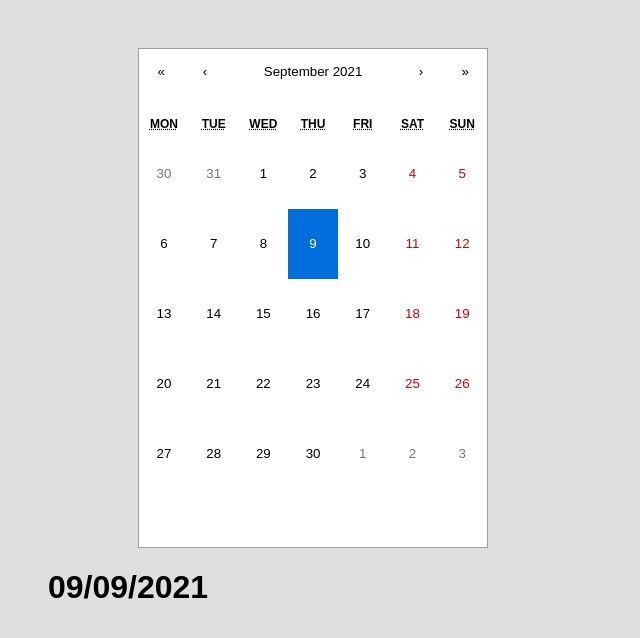
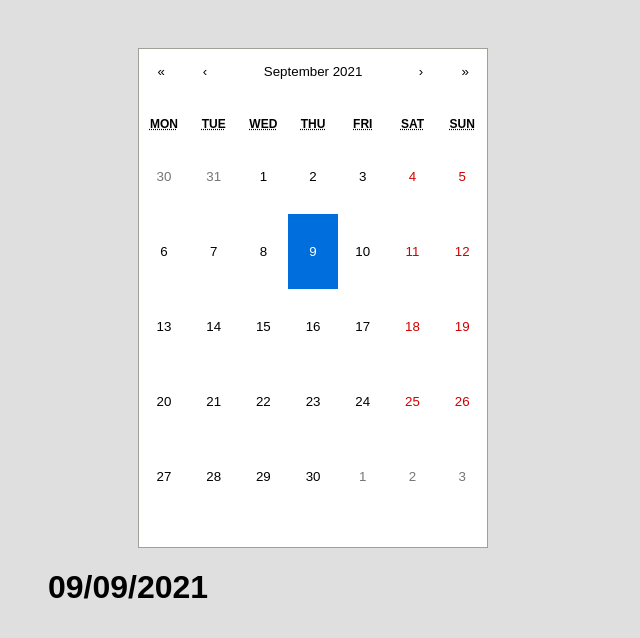
Before and after one commit to axlengblom/calendar-with-todo, a React (Create React App) app: page / in a window 1280 px wide. Shown: the top 638 px of the page, without its empty margins (0-640 px from the left). Built offline with nearby package versions, Linux system fonts and the light colour scheme.

Commit message:
calendar styling

```diff
--- a/src/App.css
+++ b/src/App.css
@@ -24,7 +24,7 @@ ul {
 }
 
 .react-calendar__month-view__days__day {
-  height: 70px;
+  height: 75px;
 }
 
 .alltodos {
```
